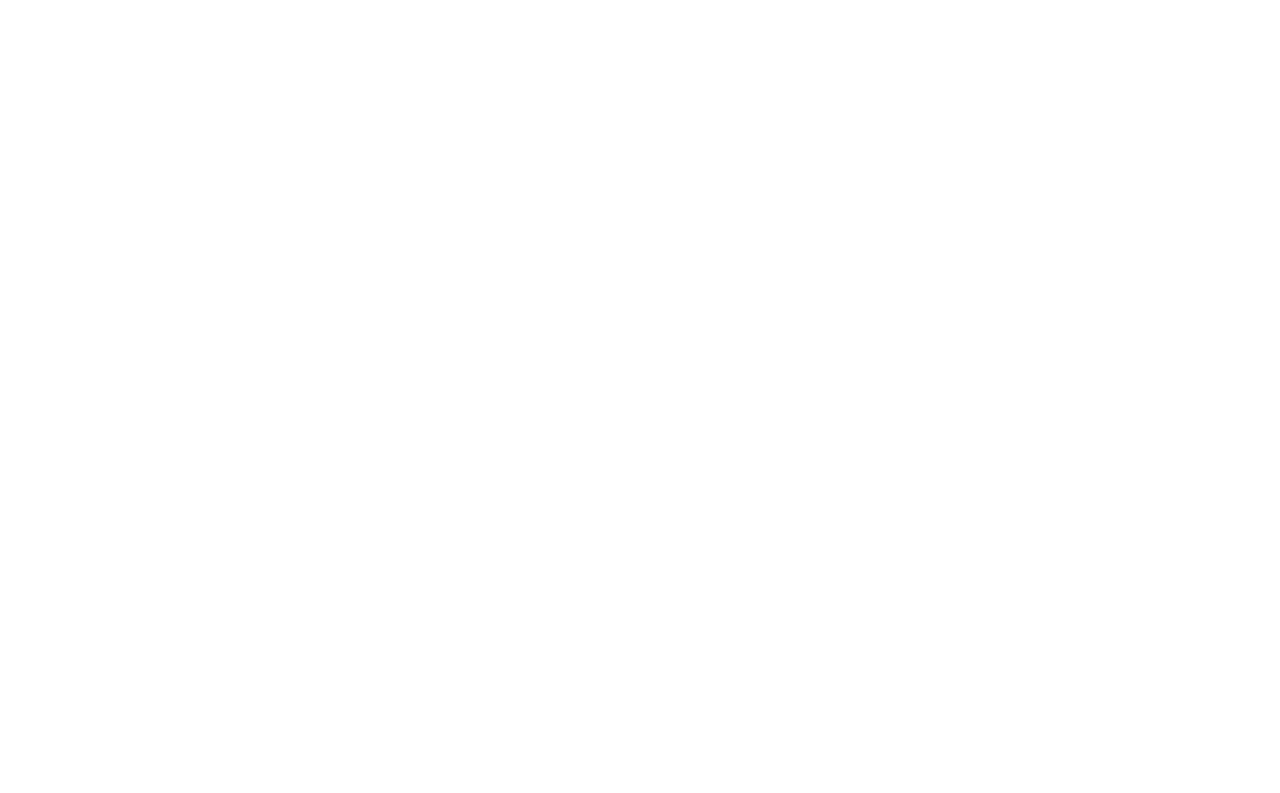
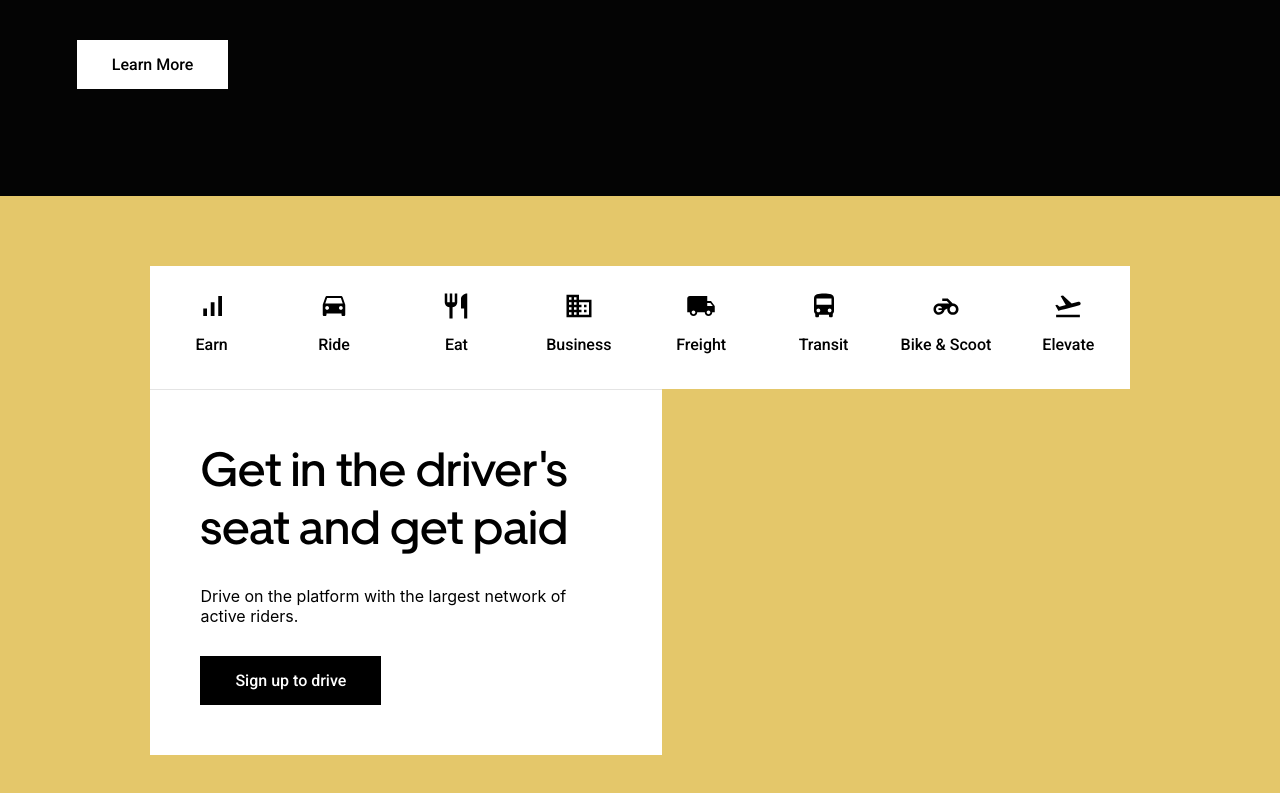
Before and after one commit to zx012/Uber-clone, a React (Create React App) app: page / in a window 1280 px wide. Shown: the part 691-1484 px from the top of the page. Before the commit the page ends 800 px from the top, so only its background shows below. Built offline with nearby package versions, Linux system fonts and the light colour scheme.

Commit message:
Services added

```diff
--- a/src/App.js
+++ b/src/App.js
@@ -2,12 +2,14 @@
 import "./App.css";
 import Navbar from "./components/Home/Navbar";
 import Banner from "./components/Home/Banner";
+import Services from "./components/Home/Services";
 
 function App() {
   return (
     <div className="app">
       <Navbar />
       <Banner />
+      <Services />
     </div>
   );
 }
--- a/src/components/Home/Banner.css
+++ b/src/components/Home/Banner.css
@@ -29,7 +29,6 @@
   margin: 0;
 }
 .left p {
-  font-family: "PT Sans", sans-serif;
   font-size: 1.1em;
   line-height: 24px;
   margin: 40px 0;
@@ -46,7 +45,7 @@
 .right img {
   width: 100%;
 }
-@media screen and (max-width: 1080px) {
+@media screen and (max-width: 1280px) {
   .first_section {
     flex-direction: column-reverse;
   }
--- a/src/components/Home/Navbar.css
+++ b/src/components/Home/Navbar.css
@@ -25,19 +25,19 @@
   justify-content: flex-end;
   flex: 45%;
 }
-ul {
+.navbar ul {
   display: flex;
   align-items: center;
   list-style-type: none;
   color: white;
 }
-li {
+.navbar li {
   padding: 0 20px;
 }
 .navbar__menuIcon {
   display: none;
 }
-@media screen and (max-width: 1080px) {
+@media screen and (max-width: 1280px) {
   .navbar__items_left {
     display: none;
   }
--- /dev/null
+++ b/src/components/Home/Services.css
@@ -0,0 +1,64 @@
+@import url("https://fonts.googleapis.com/css2?family=Roboto:wght@500&display=swap");
+@font-face {
+  font-family: "UberMoveMedium";
+  src: url("../../assets/fonts/UberMoveMedium.otf");
+}
+.services__container {
+  background-color: rgb(228, 199, 106);
+  margin: 0;
+  padding: 70px 5%;
+  display: flex;
+  align-items: center;
+  justify-content: center;
+}
+.services__innerContainer {
+  width: 85%;
+}
+.services__tabList {
+  background-color: white;
+}
+.services__tabList ul {
+  margin: 0;
+  padding: 0;
+  display: flex;
+  list-style-type: none;
+  font-family: "Roboto", sans-serif;
+}
+.services__tabList li {
+  width: 15%;
+  padding: 25px 1% 20px;
+  text-align: center;
+  border-bottom: 4px solid transparent;
+}
+.services__tabList li > span {
+  line-height: 40px;
+}
+.services__tabList li:hover {
+  border-bottom: 4px solid black;
+}
+.services__content {
+  background-color: white;
+  width: 42%;
+  padding: 50px;
+  border-top: 1px solid rgb(228, 228, 228);
+}
+.services__content h1 {
+  font-family: "UberMoveMedium";
+  font-size: 3em;
+  font-weight: 400;
+  margin: 0;
+}
+.services__content p {
+  font-size: 1em;
+  margin: 30px 0;
+}
+.signUpToDriveButton {
+  width: fit-content;
+  background-color: black;
+  color: white;
+  border: none;
+  border-radius: 0px;
+  font-family: "Roboto", sans-serif;
+  font-size: 1em;
+  padding: 15px 35px;
+}
--- /dev/null
+++ b/src/components/Home/Services.js
@@ -0,0 +1,81 @@
+import React from "react";
+import "./Services.css";
+import SignalCellularAltIcon from "@material-ui/icons/SignalCellularAlt";
+import DriveEtaIcon from "@material-ui/icons/DriveEta";
+import RestaurantIcon from "@material-ui/icons/Restaurant";
+import BusinessIcon from "@material-ui/icons/Business";
+import LocalShippingIcon from "@material-ui/icons/LocalShipping";
+import DirectionsBusIcon from "@material-ui/icons/DirectionsBus";
+import MotorcycleIcon from "@material-ui/icons/Motorcycle";
+import FlightTakeoffIcon from "@material-ui/icons/FlightTakeoff";
+
+function Services() {
+  const tabItems = [
+    {
+      title: "Earn",
+      url: "/earn",
+      icon: <SignalCellularAltIcon style={{ fontSize: 30 }} />,
+    },
+    {
+      title: "Ride",
+      url: "/ride",
+      icon: <DriveEtaIcon style={{ fontSize: 30 }} />,
+    },
+    {
+      title: "Eat",
+      url: "/eat",
+      icon: <RestaurantIcon style={{ fontSize: 30 }} />,
+    },
+    {
+      title: "Business",
+      url: "/business",
+      icon: <BusinessIcon style={{ fontSize: 30 }} />,
+    },
+    {
+      title: "Freight",
+      url: "/freight",
+      icon: <LocalShippingIcon style={{ fontSize: 30 }} />,
+    },
+    {
+      title: "Transit",
+      url: "/transit",
+      icon: <DirectionsBusIcon style={{ fontSize: 30 }} />,
+    },
+    {
+      title: "Bike & Scoot",
+      url: "/bikescoot",
+      icon: <MotorcycleIcon style={{ fontSize: 30 }} />,
+    },
+    {
+      title: "Elevate",
+      url: "/elevate",
+      icon: <FlightTakeoffIcon style={{ fontSize: 30 }} />,
+    },
+  ];
+  return (
+    <div className="services__container">
+      <div className="services__innerContainer">
+        <div className="services__tabList">
+          <ul>
+            {tabItems.map((item) => (
+              <li>
+                {item.icon}
+                <br />
+                <span>{item.title}</span>
+              </li>
+            ))}
+          </ul>
+        </div>
+        <div className="services__content">
+          <h1>Get in the driver's seat and get paid</h1>
+          <p>
+            Drive on the platform with the largest network of active riders.
+          </p>
+          <button className="signUpToDriveButton">Sign up to drive</button>
+        </div>
+      </div>
+    </div>
+  );
+}
+
+export default Services;
```
Also changed, not shown: src/components/Home/MenuItems.js (deleted).
